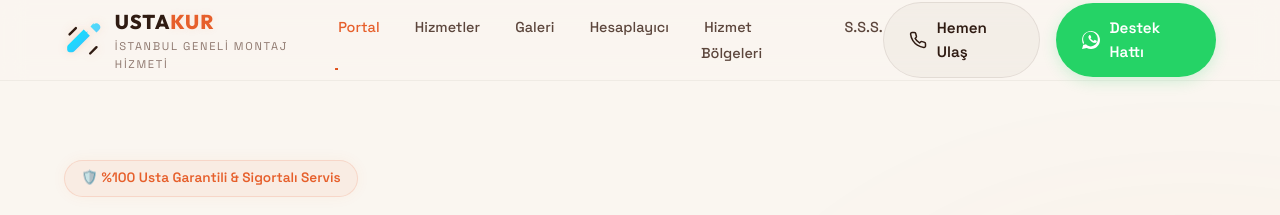
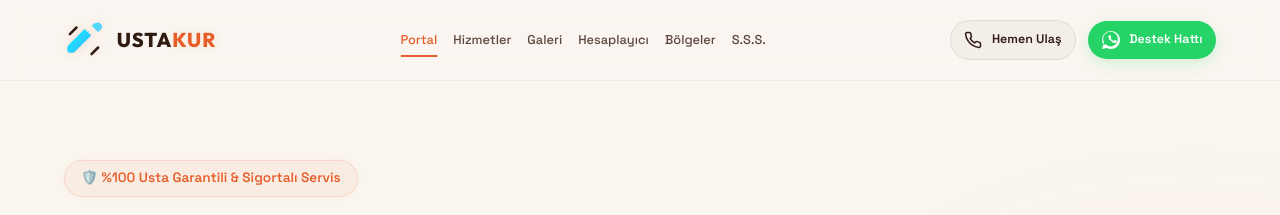
Before and after one commit to emreakoz97/test, a website built with Vite: page index.html in a window 1280 px wide. Shown: the top 215 px of the page. Built offline with nearby package versions, Linux system fonts and the light colour scheme; files whose address does not match are found by name.

Commit message:
Add files via upload

```diff
--- a/app.js
+++ b/app.js
@@ -396,12 +396,13 @@ Bu montaj kurulum işi için fiyat teklifi alabilir miyim?`;
        5b. PORTFOLIO GALLERY SLIDER
        ========================================== */
     const galleryTrack = document.getElementById('gallery-track');
+    const galleryViewport = document.querySelector('.gallery-viewport');
     const galleryPrev = document.getElementById('gallery-prev');
     const galleryNext = document.getElementById('gallery-next');
     const galleryDotsContainer = document.getElementById('gallery-dots');
     const galleryItems = document.querySelectorAll('.gallery-item');
 
-    if (galleryTrack && galleryItems.length > 0) {
+    if (galleryTrack && galleryViewport && galleryItems.length > 0) {
         let galleryIndex = 0;
         let galleryVisible = 1;
 
@@ -431,12 +432,15 @@ Bu montaj kurulum işi için fiyat teklifi alabilir miyim?`;
             galleryVisible = getGalleryVisibleCount();
             galleryIndex = Math.min(Math.max(index, 0), getGalleryMaxIndex());
 
-            const itemWidth = 100 / galleryVisible;
+            const viewportWidth = galleryViewport.offsetWidth;
+            const slideWidth = viewportWidth / galleryVisible;
+
             galleryItems.forEach(item => {
-                item.style.flex = `0 0 ${itemWidth}%`;
+                item.style.width = `${slideWidth}px`;
+                item.style.flex = `0 0 ${slideWidth}px`;
             });
 
-            galleryTrack.style.transform = `translateX(-${galleryIndex * itemWidth}%)`;
+            galleryTrack.style.transform = `translateX(-${galleryIndex * slideWidth}px)`;
 
             if (galleryDotsContainer) {
                 galleryDotsContainer.querySelectorAll('.dot').forEach((dot, idx) => {
@@ -456,10 +460,24 @@ Bu montaj kurulum işi için fiyat teklifi alabilir miyim?`;
             galleryNext.addEventListener('click', () => updateGallery(galleryIndex + 1));
         }
 
-        window.addEventListener('resize', () => updateGallery(galleryIndex));
+        let resizeTimer;
+        window.addEventListener('resize', () => {
+            clearTimeout(resizeTimer);
+            resizeTimer = setTimeout(() => {
+                buildGalleryDots();
+                updateGallery(galleryIndex);
+            }, 150);
+        });
 
         buildGalleryDots();
-        updateGallery(0);
+
+        const initGallery = () => updateGallery(galleryIndex);
+
+        if (galleryViewport.offsetWidth > 0) {
+            initGallery();
+        } else {
+            window.addEventListener('load', initGallery, { once: true });
+        }
     }
 
 
--- a/index.html
+++ b/index.html
@@ -61,7 +61,7 @@
                     <li><a href="#services" class="nav-link">Hizmetler</a></li>
                     <li><a href="#gallery" class="nav-link">Galeri</a></li>
                     <li><a href="#calculator" class="nav-link">Hesaplayıcı</a></li>
-                    <li><a href="#regions" class="nav-link">Hizmet Bölgeleri</a></li>
+                    <li><a href="#regions" class="nav-link">Bölgeler</a></li>
                     <li><a href="#faqs" class="nav-link">S.S.S.</a></li>
                 </ul>
             </nav>
--- a/style.css
+++ b/style.css
@@ -60,6 +60,10 @@ body {
 
 body.menu-open {
     overflow: hidden;
+}
+
+section[id] {
+    scroll-margin-top: 90px;
 }
 
 /* TYPOGRAPHY */
@@ -270,9 +274,10 @@ a {
 }
 
 .header-container {
-    display: flex;
-    align-items: center;
-    justify-content: space-between;
+    display: grid;
+    grid-template-columns: auto 1fr auto;
+    align-items: center;
+    gap: 1.5rem;
     height: 80px;
     transition: var(--transition-smooth);
 }
@@ -285,6 +290,7 @@ a {
     display: flex;
     align-items: center;
     gap: 0.8rem;
+    flex-shrink: 0;
 }
 
 .logo-text {
@@ -311,29 +317,40 @@ a {
     filter: drop-shadow(0 0 5px rgba(230, 95, 43, 0.2));
 }
 
+.nav {
+    justify-self: center;
+    min-width: 0;
+}
+
 .nav-list {
     display: flex;
     list-style: none;
-    gap: 2rem;
+    gap: 1.4rem;
+    align-items: center;
+    flex-wrap: nowrap;
 }
 
 .nav-link {
     font-family: var(--font-mono);
-    font-size: 0.9rem;
+    font-size: 0.85rem;
     font-weight: 500;
     color: var(--text-secondary);
-    padding: 0.5rem 0.2rem;
+    padding: 0.4rem 0;
     position: relative;
+    white-space: nowrap;
+    display: inline-block;
 }
 
 .nav-link::after {
     content: '';
     position: absolute;
     bottom: 0;
-    left: 0;
+    left: 50%;
+    transform: translateX(-50%);
     width: 0;
     height: 2px;
-    background: var(--gradient-cyan);
+    border-radius: 2px;
+    background: var(--color-cyan);
     transition: var(--transition-fast);
 }
 
@@ -348,7 +365,14 @@ a {
 .header-cta {
     display: flex;
     align-items: center;
-    gap: 1rem;
+    gap: 0.75rem;
+    flex-shrink: 0;
+}
+
+.header-cta .btn {
+    padding: 0.6rem 1rem;
+    font-size: 0.82rem;
+    white-space: nowrap;
 }
 
 .mobile-menu-toggle {
@@ -726,15 +750,17 @@ a {
     flex: 1;
     overflow: hidden;
     border-radius: 12px;
+    min-width: 0;
 }
 
 .gallery-track {
     display: flex;
     transition: transform 0.5s cubic-bezier(0.16, 1, 0.3, 1);
+    will-change: transform;
 }
 
 .gallery-item {
-    flex: 0 0 100%;
+    flex-shrink: 0;
     padding: 0 0.5rem;
     box-sizing: border-box;
 }
@@ -1597,6 +1623,25 @@ a {
 
 /* RESPONSIVE DESIGN - MEDIA QUERIES */
 
+@media (max-width: 1280px) {
+    .nav-list {
+        gap: 1rem;
+    }
+
+    .nav-link {
+        font-size: 0.8rem;
+    }
+
+    .header-cta .btn {
+        padding: 0.55rem 0.85rem;
+        font-size: 0.78rem;
+    }
+
+    .logo-text .tagline {
+        display: none;
+    }
+}
+
 @media (max-width: 1024px) {
     html {
         font-size: 15px;
@@ -1648,6 +1693,8 @@ a {
 
 @media (max-width: 768px) {
     .header-container {
+        display: flex;
+        justify-content: space-between;
         height: 70px;
     }
 
```
